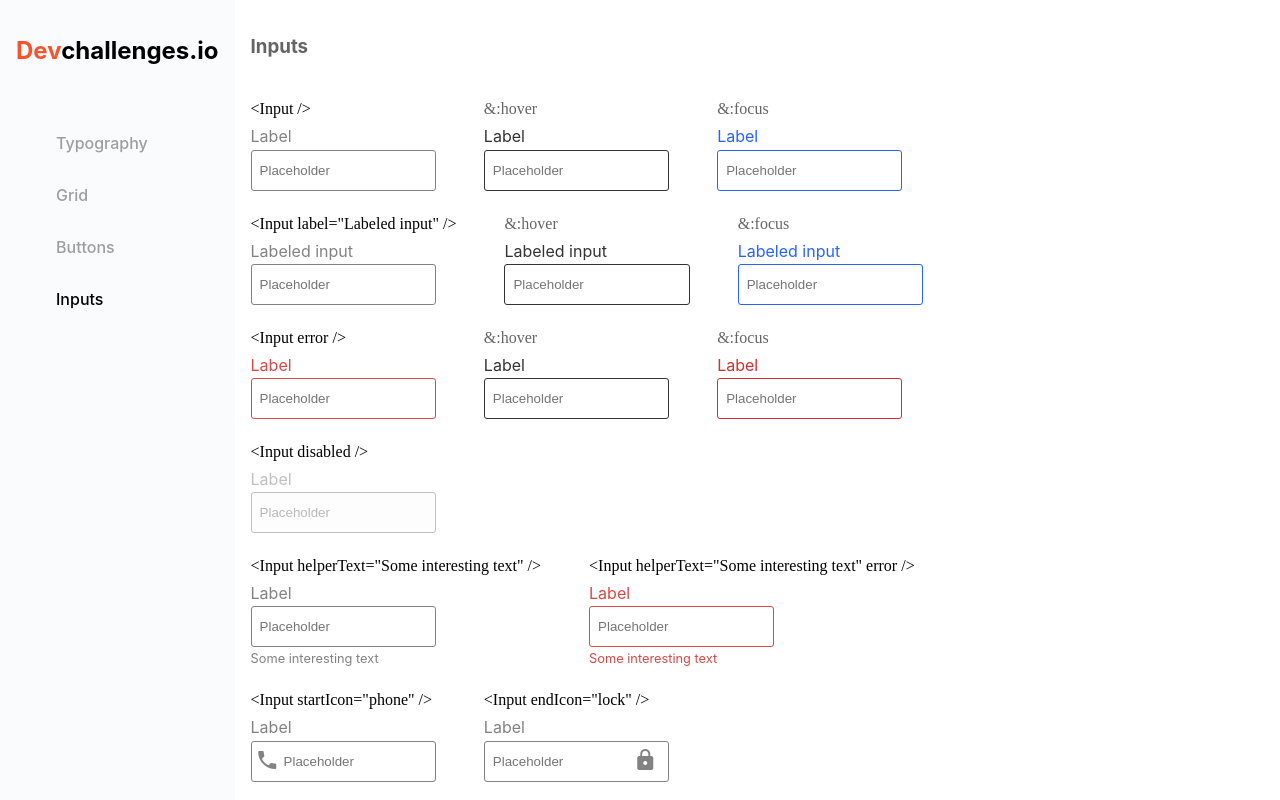
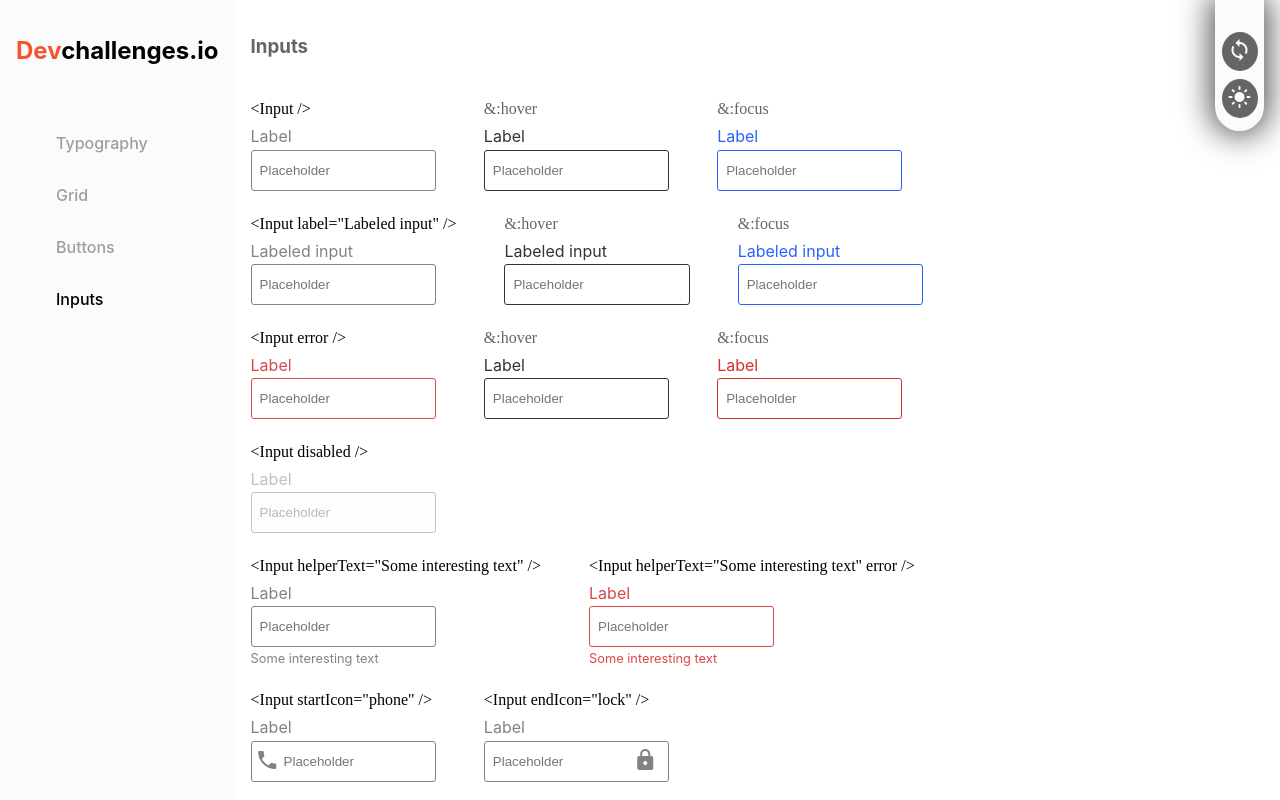
Before and after one commit to mukeshgurpude/input-component, a React (Create React App) app: page / in a window 1280 px wide. Built offline with nearby package versions, Linux system fonts and the light colour scheme; the HTML template or start-up script is replaced by a standard one.

Commit message:
feat: add theme toggler

```diff
--- a/src/App.js
+++ b/src/App.js
@@ -1,11 +1,26 @@
+import { useState, useEffect } from "react";
 import styled from "styled-components";
 import Sidebar from "./components/sidebar";
 import Main from './components/main';
+import ThemeToggle from "./components/theme";
 
 function App() {
+  const [theme, setTheme] = useState(localStorage.getItem("theme") || "auto");
+
+  useEffect(() => {
+    const element = document.documentElement;
+    if(theme === "auto") {
+      element.removeAttribute('color-scheme')
+    } else {
+      element.setAttribute('color-scheme', theme)
+    }
+    localStorage.setItem("theme", theme);
+  }, [theme]);
+
   return <Container>
     <Sidebar />
     <Main />
+    <ThemeToggle changer={setTheme} theme={theme} />
   </Container>
 }
 
@@ -14,6 +29,7 @@ const Container = styled.div`
   width: 100%;
   height: 100vh;
   min-height: 100vh;
+  psoition: relative;
 `
 
 export default App;
--- /dev/null
+++ b/src/components/icon.jsx
@@ -0,0 +1,5 @@
+export default function Icons({icon}) {
+  return <span className='material-icons'>
+    {icon}
+  </span>
+}
--- a/src/components/main.jsx
+++ b/src/components/main.jsx
@@ -49,6 +49,7 @@ export default function Main() {
     <InputContainer multiline text='multiline' />
     <InputContainer multiline text='multiline row="4"' row={4} />
     </Parent>
+    <div style={{marginTop: '1em'}}>Created by <a href='https://github.com/mukeshgurpude'>@mukeshgurpude</a> - devChallenges.io</div>
   </Container>
 }
 
--- /dev/null
+++ b/src/components/theme.jsx
@@ -0,0 +1,40 @@
+import styled from "styled-components"
+import Icons from "./icon";
+
+export default function ThemeToggle({theme, changer}) {
+  const next = theme === "light" ? "dark" : "light";
+  return <Container>
+    <Button onClick={()=>changer('auto')} children={<Icons icon='sync' />} />
+    <Button onClick={()=>changer(next)}>
+      <Icons icon={next === "light" ? "light_mode" : "dark_mode"} />
+    </Button>
+  </Container>
+}
+
+const Container = styled.aside`
+  --side-padding: .4em;
+  position: fixed;
+  display: flex;
+  flex-direction: column;
+  justify-content: center;
+  align-items: center;
+  gap: .5rem;
+  z-index: 100;
+  right: 1em;
+  background-color: var(--toggle-background);
+  padding: 2em var(--side-padding) .8em var(--side-padding);
+  border-radius: 0 0 2em 2em;
+  box-shadow: 0 0 2em 4px var(--toggle-shadow);
+`
+const Button = styled.button`
+  border-radius: 50%;
+  border: none;
+  font-size: 2em;
+  background-color: var(--main-text-color);
+  color: var(--sidebar-color);
+  cursor: pointer;
+  &:hover {
+    background-color: var(--navlink-color);
+    color: var(--text-color);
+  }
+`
--- a/src/index.css
+++ b/src/index.css
@@ -1,5 +1,6 @@
 *, *::before, *::after {
   box-sizing: border-box;
+  transition: all 0.2s ease-in-out;
 }
 
 body {
@@ -21,6 +22,8 @@ code {
   --background-color: #fff;
   --sidebar-color: #fafbfd;
   --navlink-color: #9e9e9e;
+  --toggle-shadow: rgba(0, 0, 0, 0.7);
+  --toggle-background: var(--sidebar-color);
 
   --main-text-color: #656565;
   --main-heading-color: #000;
@@ -40,16 +43,18 @@ code {
 }
 
 @media (prefers-color-scheme: dark) {
-  :root {
+  :root:not([color-scheme=light]) {
+    color-scheme: dark;
     --text-color: #fff;
     --background-color: #000;
     --sidebar-color: #121212;
     --navlink-color: #726b6b;
+    --toggle-shadow: rgba(255, 255, 255, 0.3);
+    --toggle-background: #656565ab;
 
     --main-text-color: #c7c7c7;
     --main-heading-color: #f7f2f2;
 
-    color-scheme: dark;
     --border-color: #828282;
     --border-color-hover: #c3bebe;
     --border-color-focus: #4a73e5;
@@ -70,6 +75,8 @@ code {
   --background-color: #000;
   --sidebar-color: #121212;
   --navlink-color: #726b6b;
+  --toggle-shadow: rgba(255, 255, 255, 0.3);
+  --toggle-background: #656565ab;
 
   --main-text-color: #c7c7c7;
   --main-heading-color: #f7f2f2;
```
